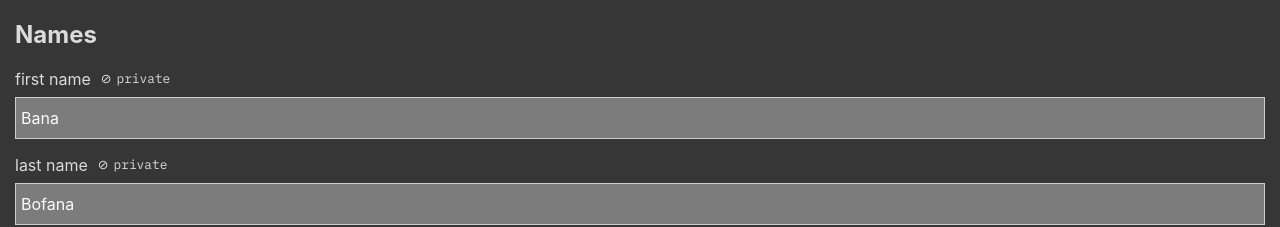
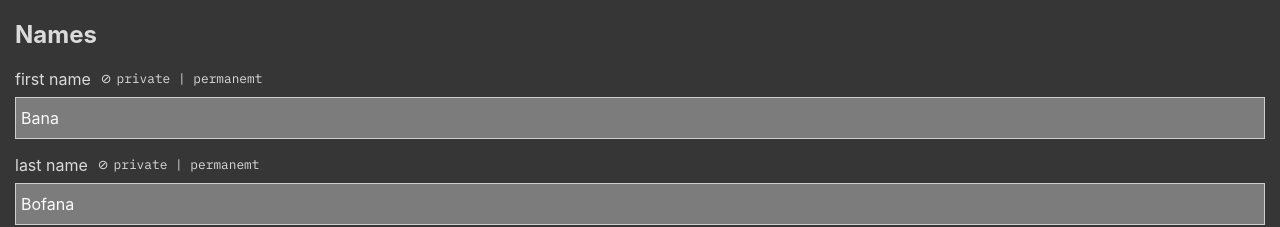
Before and after one commit to luczorce/ufp-app, a Vue app: page /#/ in a window 1280 px wide. Both pictures are taken after a click on the button "private data". Shown: the top 227 px of the page. Built offline with nearby package versions, Linux system fonts and the light colour scheme.

Commit message:
added a permanent label to textinputs that are bright disabled

```diff
--- a/src/components/IdentityForm.vue
+++ b/src/components/IdentityForm.vue
@@ -16,22 +16,16 @@
           <id-input label="city" name="city" :value="valueData.city"
                     v-on:changed="(data) => {handleUpdateValue('city', data)}"
                     v-on:privacy-change="(data) => {handleUpdatePrivacy('city', data)}"
-                    v-bind:disabled="viewingDataPrivacy"
-                    bright-disabled
                     v-bind:state="currentView"
                     v-bind:private="privacyData.city" />
           <id-input label="state/provence" name="state" :value="valueData.state"
                     v-on:changed="(data) => {handleUpdateValue('state', data)}"
                     v-on:privacy-change="(data) => {handleUpdatePrivacy('state', data)}"
-                    v-bind:disabled="viewingDataPrivacy"
-                    bright-disabled
                     v-bind:state="currentView"
                     v-bind:private="privacyData.state" />
           <id-input label="country" name="country" :value="valueData.country"
                     v-on:changed="(data) => {handleUpdateValue('country', data)}"
                     v-on:privacy-change="(data) => {handleUpdatePrivacy('country', data)}"
-                    v-bind:disabled="viewingDataPrivacy"
-                    bright-disabled
                     v-bind:state="currentView"
                     v-bind:private="privacyData.country" />
         </section>
--- a/src/components/PrivacyLabel.vue
+++ b/src/components/PrivacyLabel.vue
@@ -5,6 +5,8 @@
 
     <span v-if="!private" class="private-icon">&#9900;</span>
     <span v-if="!private">public</span>
+
+    <span v-if="permanent"> | permanemt</span>
   </span>
 </template>
 
@@ -12,7 +14,8 @@
   export default {
     name: 'PrivacyLabel',
     props: {
-      private: Boolean
+      private: Boolean,
+      permanent: Boolean
     }
   }
 </script>
--- a/src/components/TextInput.vue
+++ b/src/components/TextInput.vue
@@ -2,7 +2,7 @@
   <label>
     <p class="form-label" v-on:click="handlePrivacyUpdate">
       <span>{{label}}</span>
-      <privacy-label v-bind:private="privateSetting" v-show="state > 0" />
+      <privacy-label v-bind:private="privateSetting" v-show="state > 0" v-bind:permanent="brightDisabled" />
     </p>
 
     <input type="text"
```
